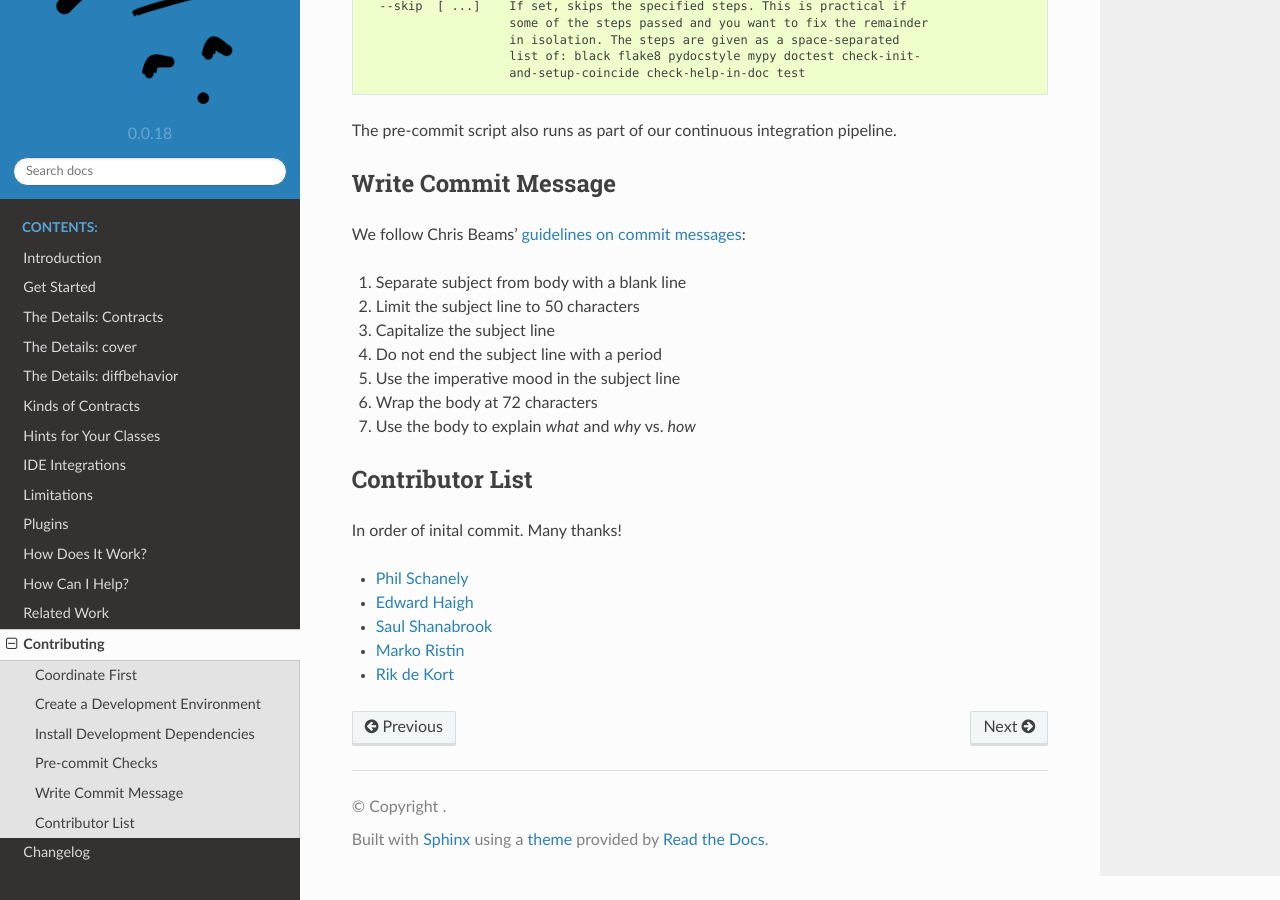
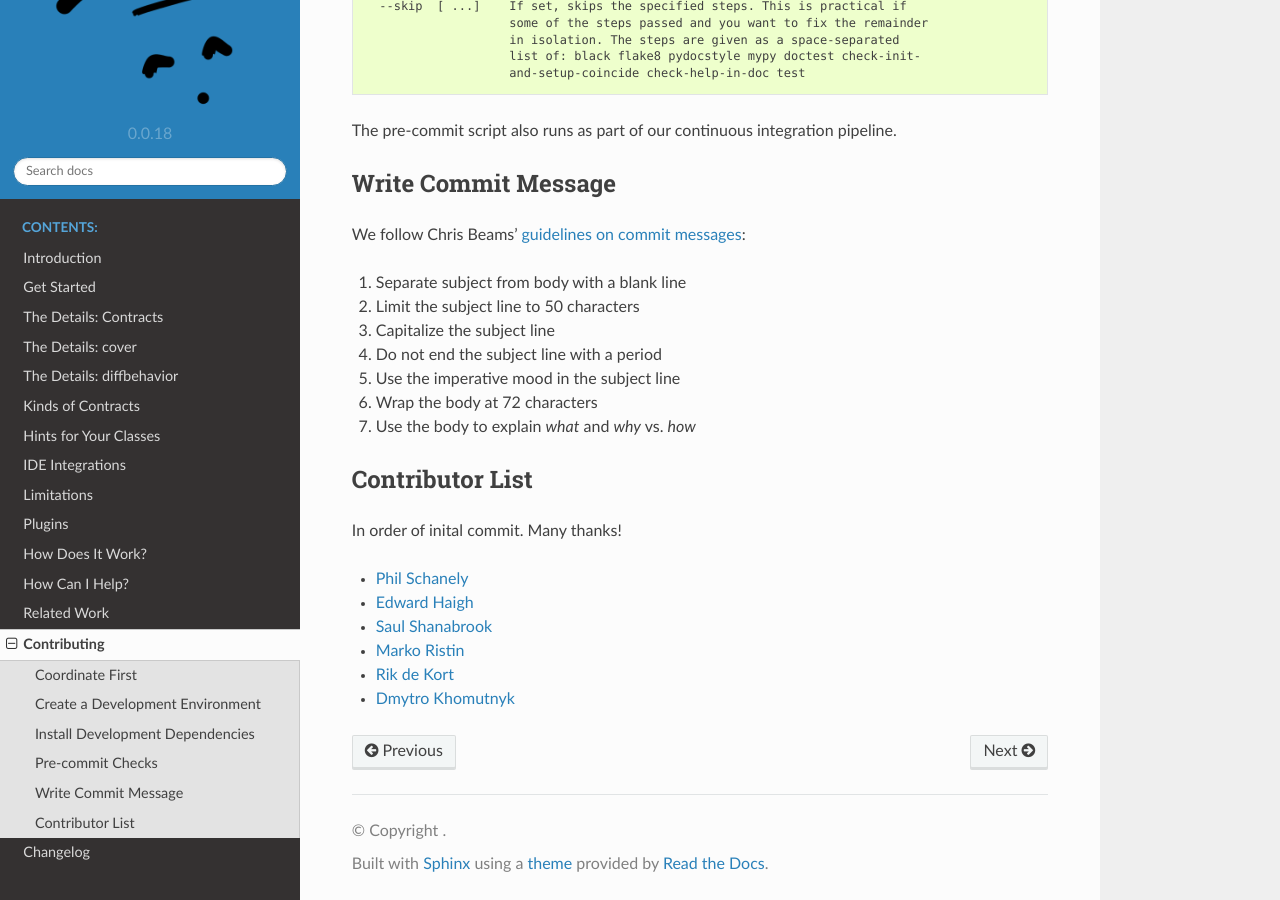
Before and after one commit to pschanely/CrossHair, a Sphinx documentation site: the page built from doc/source/contributing.rst, in a window 1280 px wide and 900 px high, scrolled down 1811 px. Built offline with Sphinx 7.4.7 and the Read the Docs theme 2.0.0, drawn with Linux system fonts in a browser that asks for light colours; the version number is read from the project's files by our own code.

Commit message:
Added myself to contributors' list

```diff
--- a/doc/source/contributing.rst
+++ b/doc/source/contributing.rst
@@ -143,3 +143,4 @@ In order of inital commit. Many thanks!
 * `Saul Shanabrook <https://github.com/saulshanabrook/>`_
 * `Marko Ristin <https://github.com/mristin>`_
 * `Rik de Kort <https://github.com/Rik-de-Kort>`_
+* `Dmytro Khomutnyk <https://github.com/XoMute>`_
```
